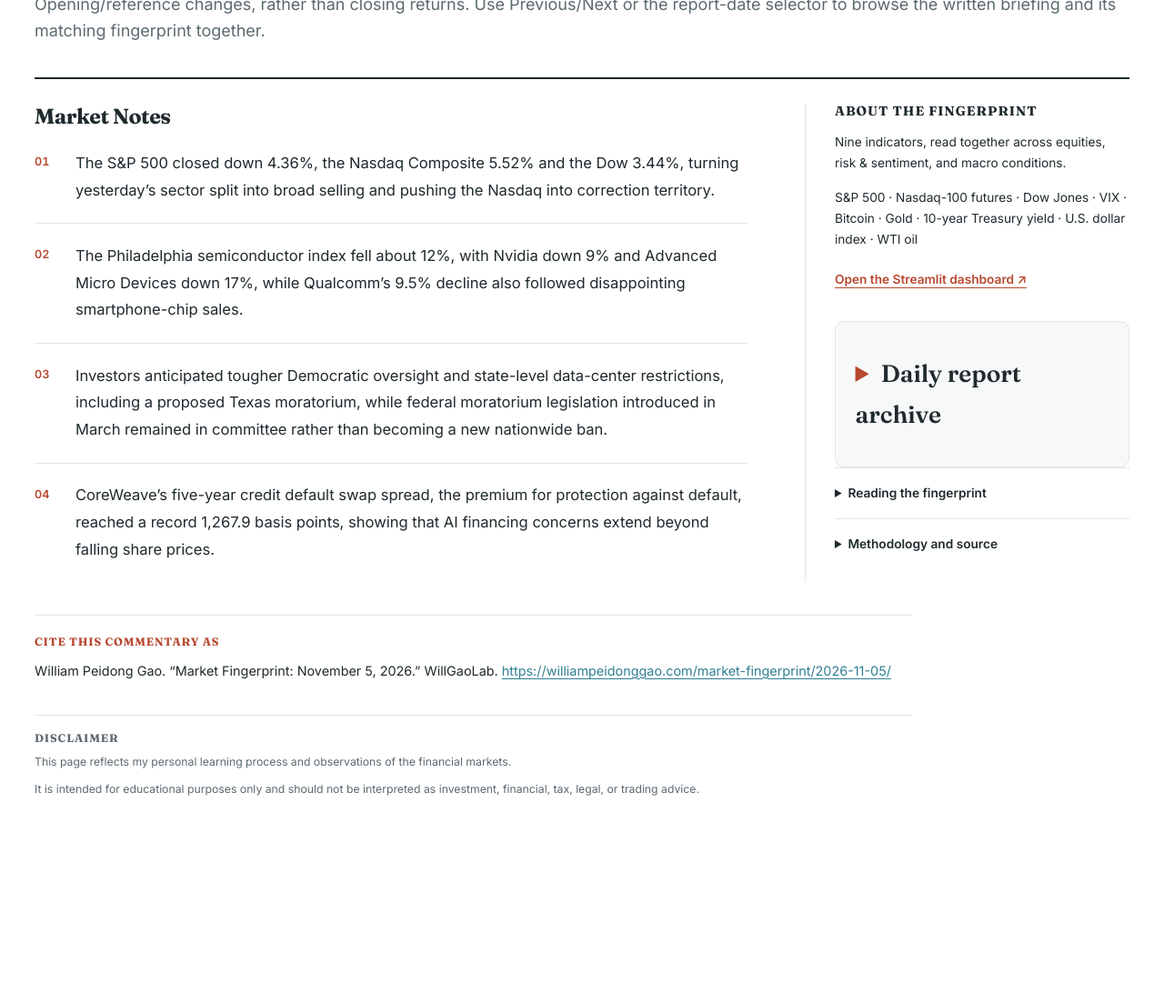
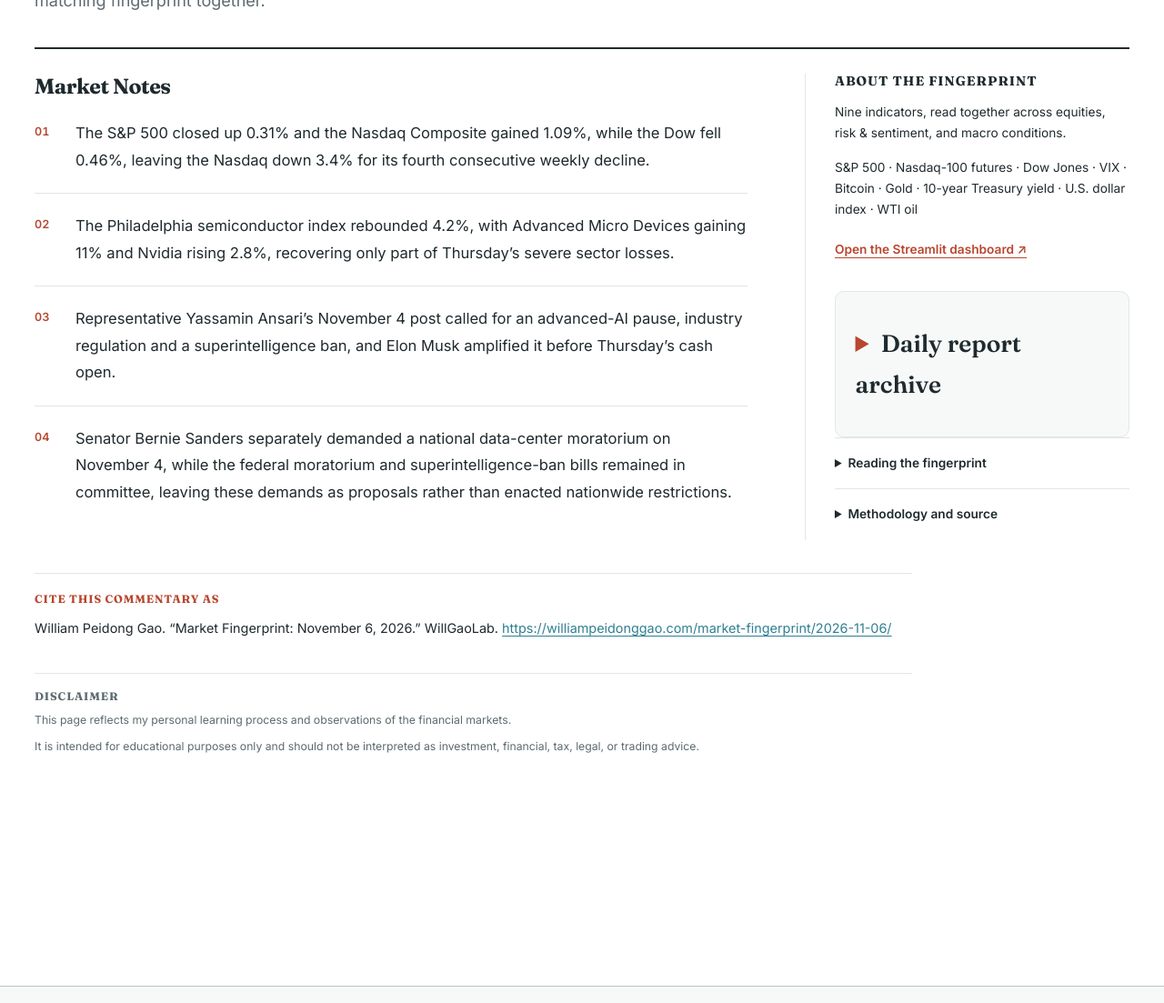
Before and after one commit to PeidongGao/WilliamGaoWeb, a Jekyll site: the page built from _pages/market-fingerprint.md, in a window 1280 px wide and 1400 px high, scrolled down 1742 px, cut to the strip 124-1227 px from the top of the window. Shown: the whole strip at 91% size. Built offline with Jekyll 4.4.1, drawn with Linux system fonts in a browser that asks for light colours; some of the changed text lies outside the part shown.

Commit message:
Publish Daily Market Fingerprint for November 6, 2026

```diff
--- a/_data/market_commentary.yml
+++ b/_data/market_commentary.yml
@@ -1,3 +1,12 @@
+- date: "2026-11-06"
+  summary: "At their recorded openings, the S&P 500 rose 0.33%, Nasdaq-100 futures fell 0.42%, and the Dow declined 0.86%. The Cboe Volatility Index (VIX) fell 1.77%, Bitcoin rose 0.23% from its November 7 UTC reference at collection, and gold futures fell 0.36%. The 10-year Treasury yield rose 0.76% in relative terms, the U.S. dollar index fell 0.06%, and West Texas Intermediate (WTI) crude rose 0.75%."
+  key_observation: "Friday’s rebound recovered only part of the week’s artificial intelligence (AI) losses, while lawmakers’ calls to restrict development intensified regulatory fears without proving that one post caused the selloff."
+  market_notes:
+    - "The S&P 500 closed up 0.31% and the Nasdaq Composite gained 1.09%, while the Dow fell 0.46%, leaving the Nasdaq down 3.4% for its fourth consecutive weekly decline."
+    - "The Philadelphia semiconductor index rebounded 4.2%, with Advanced Micro Devices gaining 11% and Nvidia rising 2.8%, recovering only part of Thursday’s severe sector losses."
+    - "Representative Yassamin Ansari’s November 4 post called for an advanced-AI pause, industry regulation and a superintelligence ban, and Elon Musk amplified it before Thursday’s cash open."
+    - "Senator Bernie Sanders separately demanded a national data-center moratorium on November 4, while the federal moratorium and superintelligence-ban bills remained in committee, leaving these demands as proposals rather than enacted nationwide restrictions."
+
 - date: "2026-11-05"
   summary: "The late-collected tracker recorded the S&P 500 at −0.13%, Nasdaq-100 futures −6.74%, Dow Jones +0.61%, Cboe Volatility Index (VIX) +3.19%, Bitcoin +0.16%, gold futures +0.63%, the 10-year Treasury yield +0.20% in relative terms, the U.S. dollar index −0.02% and West Texas Intermediate (WTI) crude +3.50%. Cash opening gaps, evening futures readings and Bitcoin’s November 6 UTC reference are mixed here, rather than synchronized November 5 opening moves or closing returns."
   key_observation: "Today’s plunge exposes artificial intelligence (AI) valuation and financing risks amplified by expected regulation, while evidence remains insufficient to diagnose a systemic financial crisis."
```
